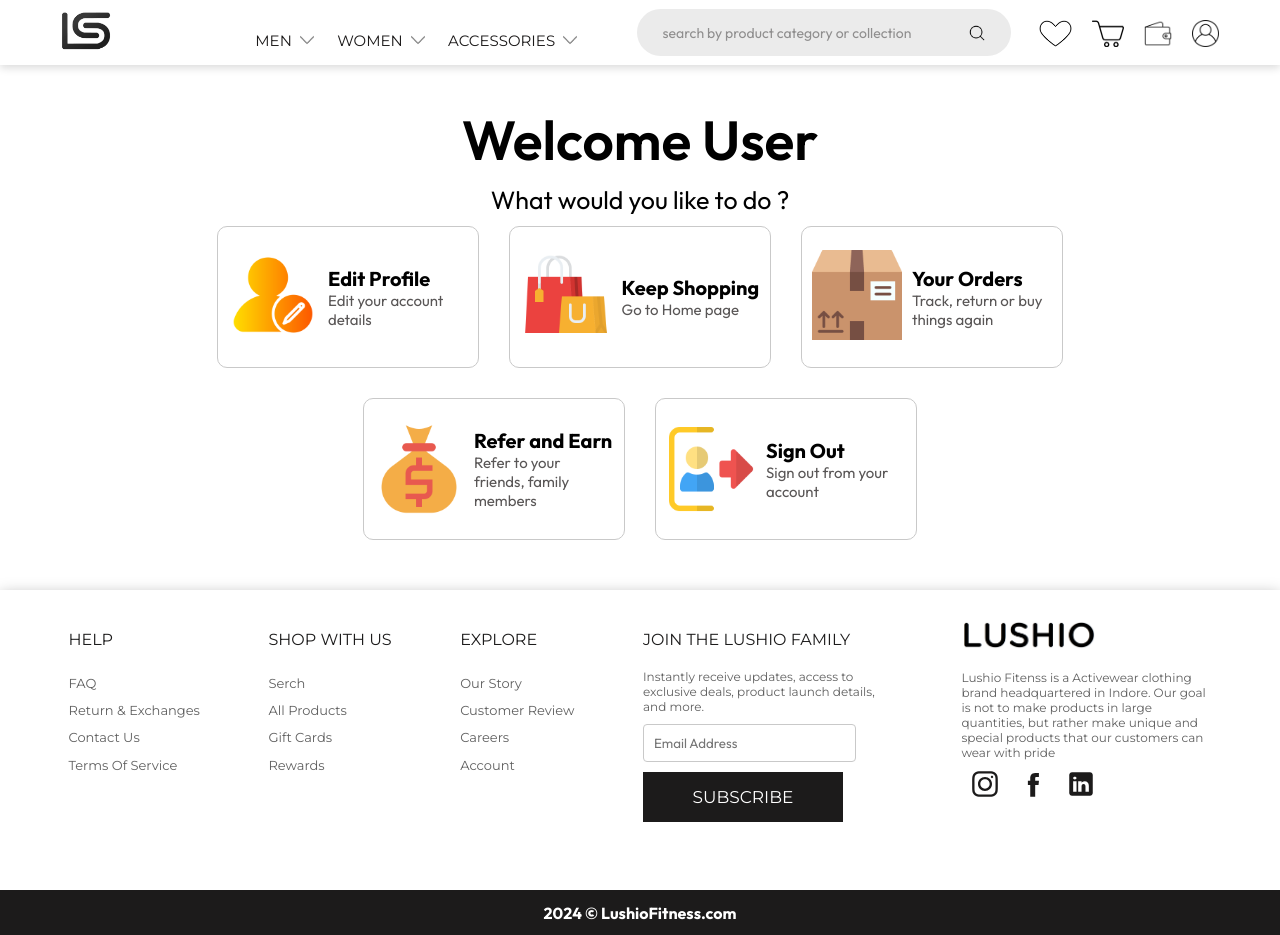
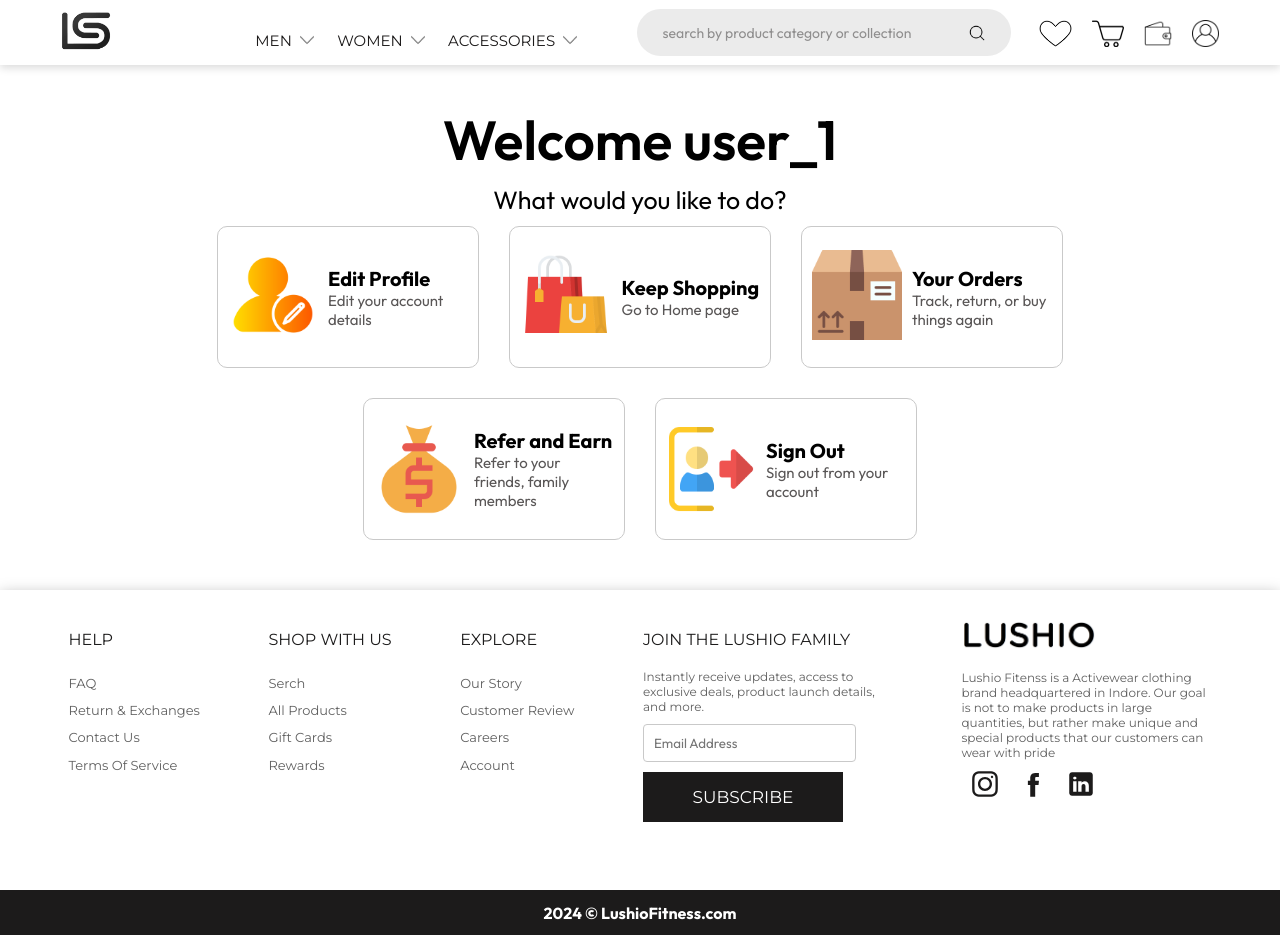
Before and after one commit to Manojkamriya/LushioAbhishek, a React (Create React App) app in the folder client/: page /user in a window 1280 px wide. Built offline with nearby package versions, Linux system fonts and the light colour scheme; no server answers; sample sign-in values are in the browser's storage.

Commit message:
logout bug fixed

```diff
--- a/client/src/pages/userProfile/User.jsx
+++ b/client/src/pages/userProfile/User.jsx
@@ -1,10 +1,30 @@
-import React from "react";
-import { Link } from "react-router-dom";
+import React, { useEffect, useState } from "react";
+import { Link, useNavigate } from "react-router-dom";
 import { auth } from "../../firebaseConfig.js";
 import { signOut } from "firebase/auth";
 import "./user.css";
 
 function User() {
+  const [user, setUser] = useState(null);
+  const navigate = useNavigate();
+
+  useEffect(() => {
+    // Check if the user is authenticated
+    const unsubscribe = auth.onAuthStateChanged((user) => {
+      if (user) {
+        // Log the UID in the console
+        console.log("User UID:", user.uid);
+        setUser(user.uid);
+      } else {
+        // If not authenticated, redirect to the login page
+        navigate("/login");
+      }
+    });
+
+    // Clean up the subscription
+    return () => unsubscribe();
+  }, [navigate]);
+
   const handleLogout = () => {
     signOut(auth)
       .then(() => {
@@ -14,22 +34,21 @@ function User() {
       })
       .catch((error) => {
         console.error("Error signing out:", error);
+        alert("Couldn't Log out, please try again.");
       });
   };
 
-
-  // const [userName, setUserName]  = useState("User");
   return (
     <>
-      <h1 className="user-greet">Welcome User</h1>
-      <p className="user-question">What would you like to do ?</p>
+      <h1 className="user-greet">Welcome {user}</h1>
+      <p className="user-question">What would you like to do?</p>
       <div className="user-action-container">
         <div className="user-action">
           <Link to="/user/profile">
             <img
               src="./LushioFitness/Images/icons/editProfile.png"
               alt="logo"
-            />{" "}
+            />
           </Link>
           <div className="action-details">
             <h3>Edit Profile</h3>
@@ -42,7 +61,7 @@ function User() {
             <img
               src="./LushioFitness/Images/icons/continueShopping.png"
               alt="logo"
-            />{" "}
+            />
           </Link>
           <div className="action-details">
             <h3>Keep Shopping</h3>
@@ -51,12 +70,11 @@ function User() {
         </div>
         <div className="user-action">
           <Link to="/orders">
-            <img src="./LushioFitness/Images/icons/orders.png" alt="logo" />{" "}
+            <img src="./LushioFitness/Images/icons/orders.png" alt="logo" />
           </Link>
-
           <div className="action-details">
             <h3>Your Orders</h3>
-            <p>Track, return or buy things again</p>
+            <p>Track, return, or buy things again</p>
           </div>
         </div>
         <div className="user-action">
```
